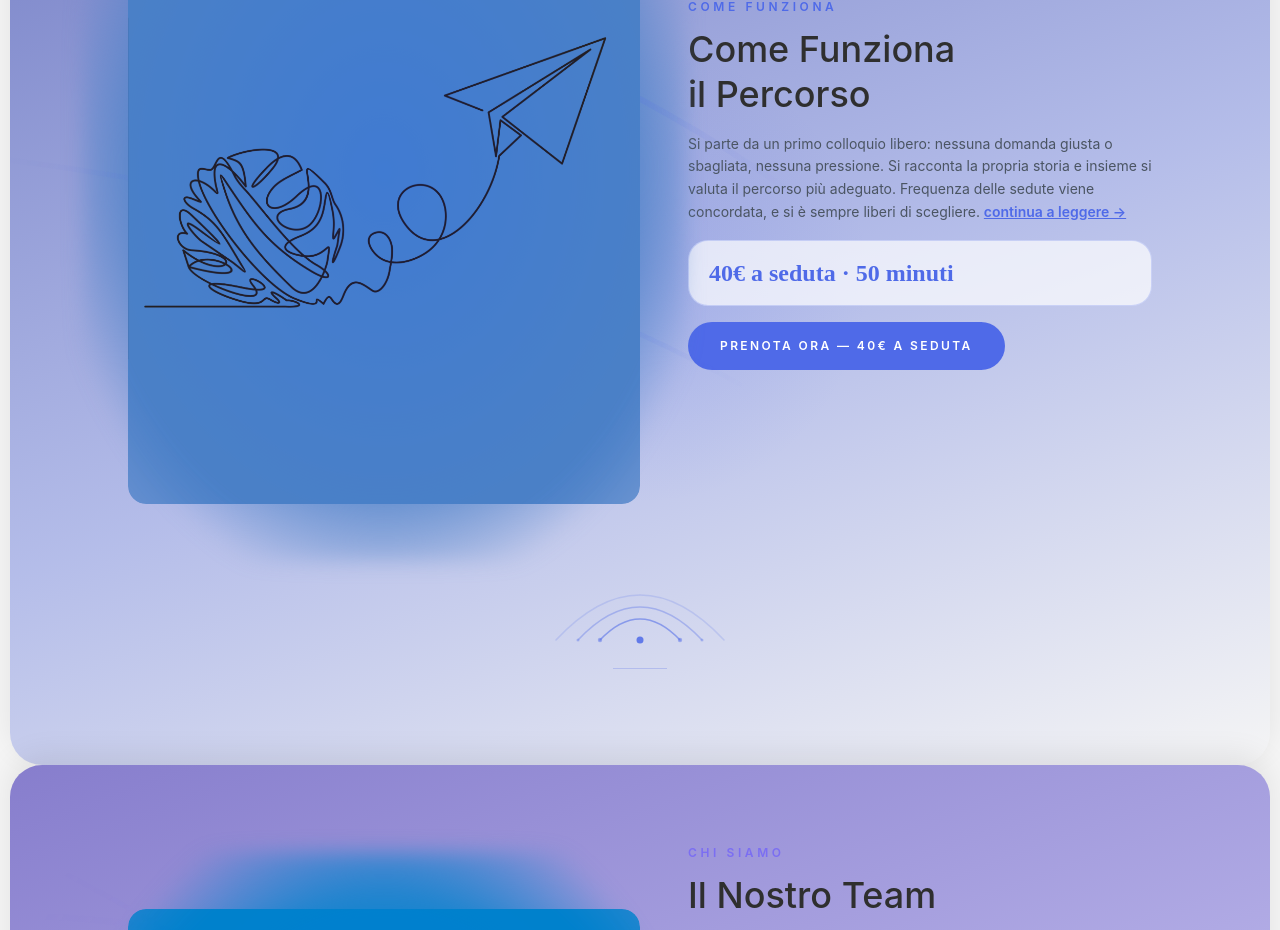
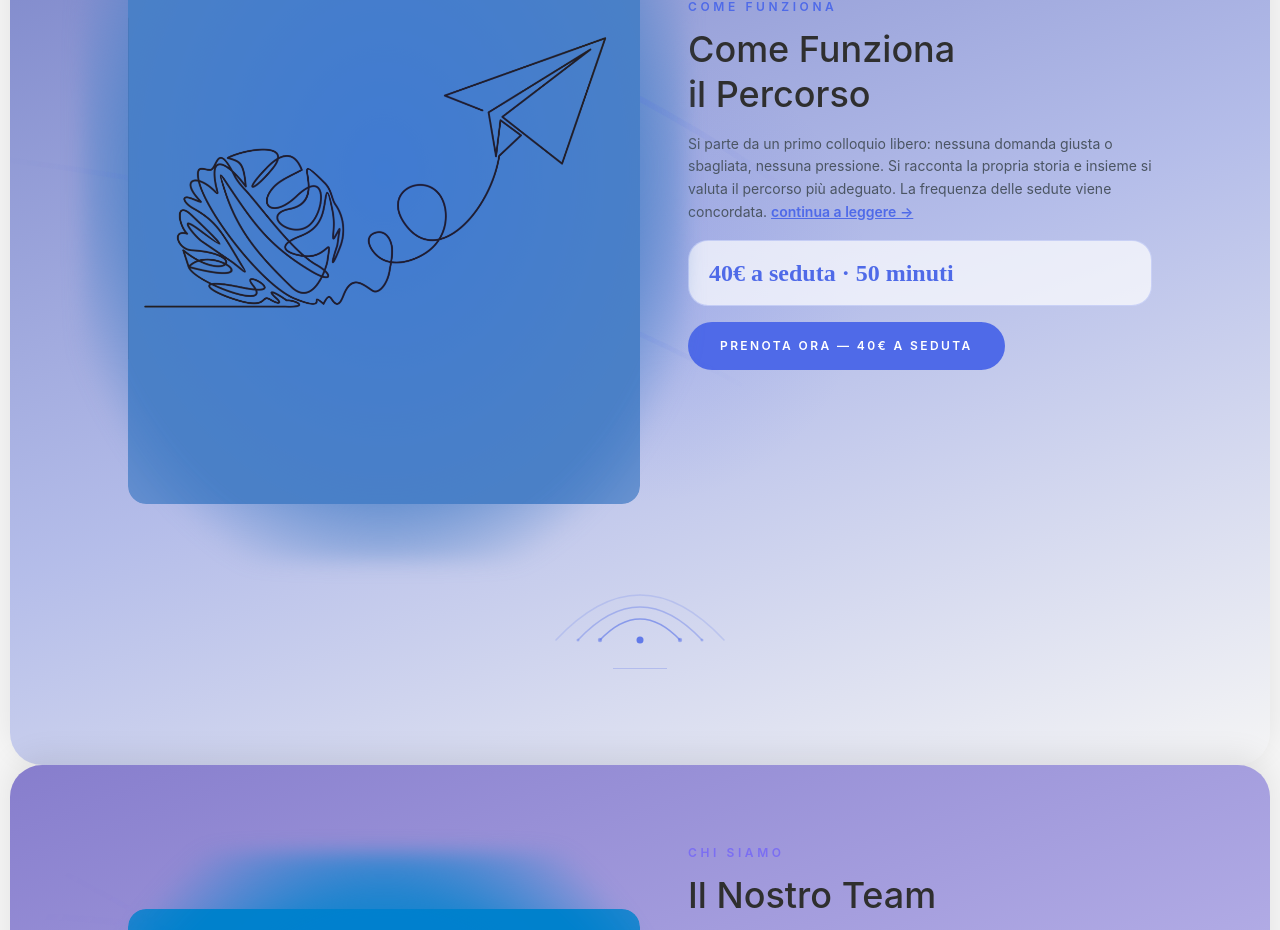
Before and after one commit to TheEmilz/psicodinamica-sociale, a React (Vite) app: page / in a window 1280 px wide. Shown: the part 1997-2927 px from the top of the page. Built offline with nearby package versions, Linux system fonts and the light colour scheme.

Commit message:
Correggi testo card come funziona

```diff
--- a/src/App.jsx
+++ b/src/App.jsx
@@ -499,7 +499,7 @@ export default function App() {
               Come Funziona<br />il Percorso
             </motion.h2>
             <motion.p variants={itemSpring} className="text-sm leading-relaxed mb-4" style={{ color: '#4b5563' }}>
-              Si parte da un primo colloquio libero: nessuna domanda giusta o sbagliata, nessuna pressione. Si racconta la propria storia e insieme si valuta il percorso più adeguato. Frequenza delle sedute viene concordata, e si è sempre liberi di scegliere.{' '}
+              Si parte da un primo colloquio libero: nessuna domanda giusta o sbagliata, nessuna pressione. Si racconta la propria storia e insieme si valuta il percorso più adeguato. La frequenza delle sedute viene concordata.{' '}
               <Link to="/come-funziona" style={{ color: '#4f6ae8', fontWeight: 600, textDecoration: 'underline' }}>continua a leggere →</Link>
             </motion.p>
             <motion.div variants={itemSpring} style={{ padding: '14px 20px', borderRadius: '20px', background: 'rgba(255,255,255,0.7)', border: '1px solid rgba(79,106,232,0.22)', marginBottom: '16px', width: '100%' }}>
```
